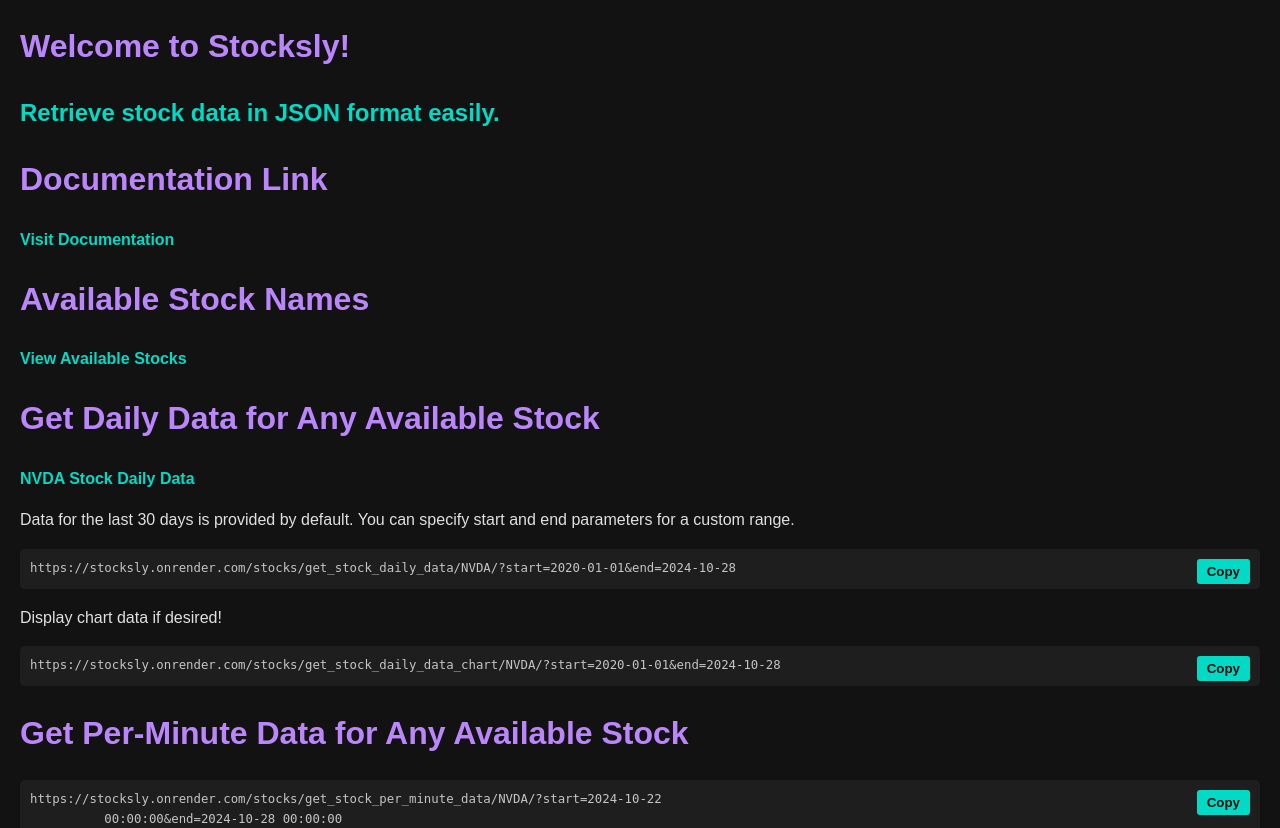
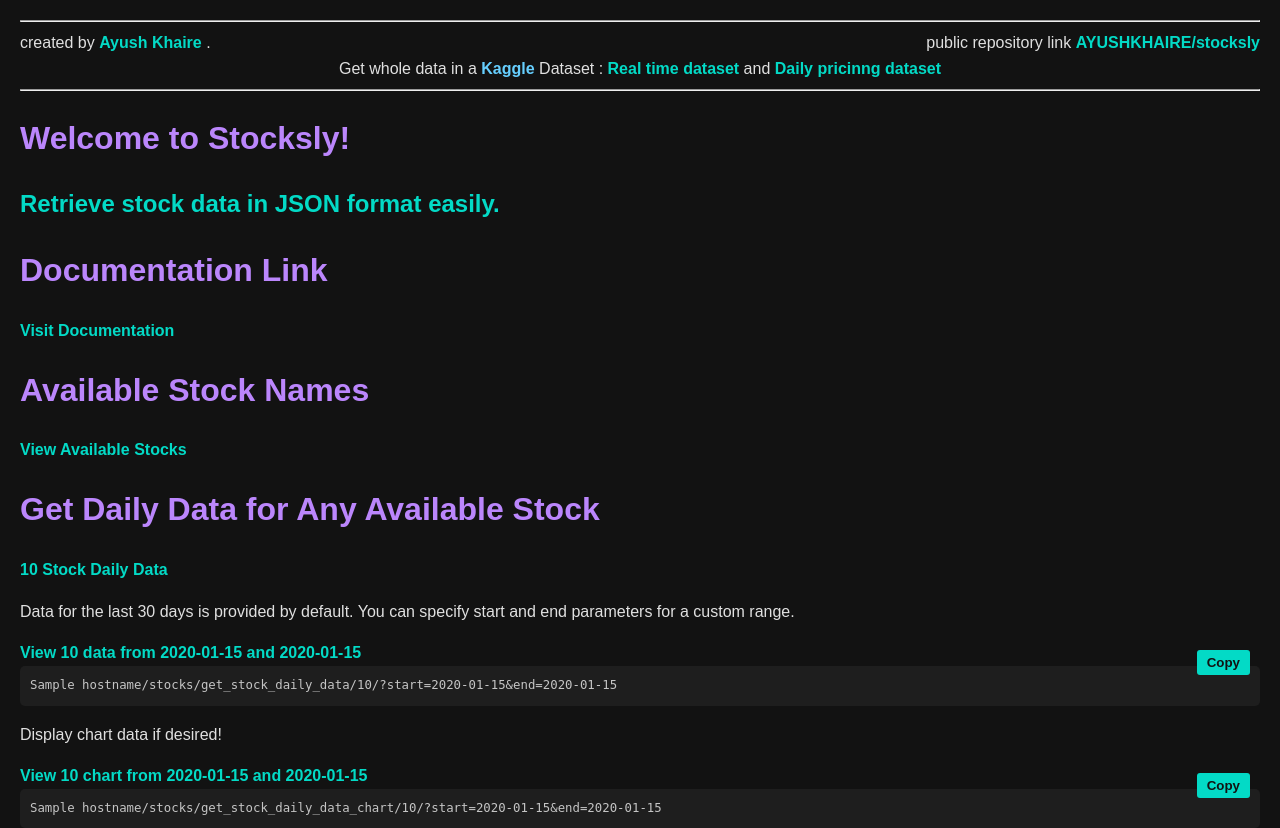
Before and after one commit to AYUSHKHAIRE/mini-project-1, a Django app: template stocksly/templates/index.html in a window 1280 px wide. Shown: the top 828 px of the page. Run offline with Django 5.2, Linux system fonts and the light colour scheme; the template is opened without the code that fills it: most values are stand-ins (such as "Sample title", 1, 10 or a date in 2020); parts of the project's set-up code (start-up, migrations or seed data) failed here and were passed over; grey boxes are pictures that could not be loaded.

Commit message:
addded kagggle linnks

```diff
--- a/stocksly/templates/index.html
+++ b/stocksly/templates/index.html
@@ -100,47 +100,43 @@
     </style>
   </head>
   <body>
+    <hr>
+    <div style="display: flex;justify-content: space-between;">
+      <div>
+      created by <a href="https://www.linkedin.com/in/ayushkhaire" target="_blank" >Ayush Khaire</a> .
+    </div>
+    <div>
+      public repository link <a href="https://github.com/AYUSHKHAIRE/stocksly/" target="_blank" > AYUSHKHAIRE/stocksly </a>
+    </div>
+    </div>
+    <div style="display: flex;justify-content: center;">
+      Get whole data in a <a href="https://www.kaggle.com/" style="color: #66cfff;">&nbsp;Kaggle&nbsp;</a> Dataset&nbsp;:&nbsp;
+      <a href="https://www.kaggle.com/datasets/ayushkhaire/real-time-stocks-data">Real time dataset</a>&nbsp;and&nbsp;
+      <a href="https://www.kaggle.com/datasets/ayushkhaire/stock-past-one-year-data">Daily pricinng dataset</a>
+    </div>
+    <hr>
     <h1>Welcome to Stocksly!</h1>
     <h2>Retrieve stock data in JSON format easily.</h2>
 
     <div class="section">
       <h1>Documentation Link</h1>
-      <a class="btn" href="https://stocksly.onrender.com/" target="_blank"
-        >Visit Documentation</a
-      >
+      <a class="btn" href="https://{{ hostname }}/" target="_blank">Visit Documentation</a>
     </div>
 
     <div class="section">
       <h1>Available Stock Names</h1>
-      <a
-        class="btn"
-        href="https://stocksly.onrender.com/stocks/get_available_stocks/"
-        target="_blank"
-        >View Available Stocks</a
-      >
+      <a class="btn" href="https://{{ hostname }}/stocks/get_available_stocks/" target="_blank">View Available Stocks</a>
     </div>
 
     <div class="section">
       <h1>Get Daily Data for Any Available Stock</h1>
-      <a
-        class="btn"
-        href="https://stocksly.onrender.com/stocks/get_stock_daily_data/NVDA/"
-        target="_blank"
-        >NVDA Stock Daily Data</a
-      >
-      <p>
-        Data for the last 30 days is provided by default. You can specify start
-        and end parameters for a custom range.
-      </p>
+      <a class="btn" href="https://{{ hostname }}/stocks/get_stock_daily_data/{{ stock }}/" target="_blank">{{ stock }} Stock Daily Data</a>
+      <p>Data for the last 30 days is provided by default. You can specify start and end parameters for a custom range.</p>
 
       <div class="code-container">
-        <code
-          >https://stocksly.onrender.com/stocks/get_stock_daily_data/NVDA/?start=2020-01-01&end=2024-10-28</code
-        >
-        <button
-          class="copy-btn"
-          onclick="copyToClipboard('https://stocksly.onrender.com/stocks/get_stock_daily_data/NVDA/?start=2020-01-01&end=2024-10-28')"
-        >
+        <a href="https://{{ hostname }}/stocks/get_stock_daily_data/{{ stock }}/?start={{ starttime }}&end={{ endtime }}">View {{ stock }} data from {{ starttime }} and {{ endtime }}</a>
+        <code>{{ hostname }}/stocks/get_stock_daily_data/{{ stock }}/?start={{ starttime }}&end={{ endtime }}</code>
+        <button class="copy-btn" onclick="copyToClipboard('https://{{ hostname }}/stocks/get_stock_daily_data/{{ stock }}/?start={{ starttime }}&end={{ endtime }}')">
           Copy
         </button>
       </div>
@@ -148,51 +144,40 @@
       <p>Display chart data if desired!</p>
 
       <div class="code-container">
-        <code
-          >https://stocksly.onrender.com/stocks/get_stock_daily_data_chart/NVDA/?start=2020-01-01&end=2024-10-28</code
-        >
-        <button
-          class="copy-btn"
-          onclick="copyToClipboard('https://stocksly.onrender.com/stocks/get_stock_daily_data_chart/NVDA/?start=2020-01-01&end=2024-10-28')"
-        >
-          Copy
-        </button>
-      </div>
-    </div>
-
-    <div class="section">
-      <h1>Get Per-Minute Data for Any Available Stock</h1>
-
-      <div class="code-container">
-        <code
-          >https://stocksly.onrender.com/stocks/get_stock_per_minute_data/NVDA/?start=2024-10-22
-          00:00:00&end=2024-10-28 00:00:00</code
-        >
-        <button
-          class="copy-btn"
-          onclick="copyToClipboard('https://stocksly.onrender.com/stocks/get_stock_per_minute_data/NVDA/?start=2024-10-22 00:00:00&end=2024-10-28 00:00:00')"
-        >
+        <a href="https://{{ hostname }}/stocks/get_stock_daily_data_chart/{{ stock }}/?start={{ starttime }}&end={{ endtime }}">View {{ stock }} chart from {{ starttime }} and {{ endtime }}</a>
+        <code>{{ hostname }}/stocks/get_stock_daily_data_chart/{{ stock }}/?start={{ starttime }}&end={{ endtime }}</code>
+        <button class="copy-btn" onclick="copyToClipboard('https://{{ hostname }}/stocks/get_stock_daily_data_chart/{{ stock }}/?start={{ starttime }}&end={{ endtime }}')">
           Copy
         </button>
       </div>
 
-      <p>Display chart data for per-minute data if desired!</p>
+      <iframe src="https://{{ hostname }}/stocks/get_stock_daily_data_chart/{{ stock }}/?start={{ starttime }}&end={{ endtime }}" frameborder="0" style="width: 90vw; height: 60vh;"></iframe>
+    </div>
 
+    <div class="section">
+      <h1>Get Per Minute Data for Any Available Stock</h1>
       <div class="code-container">
-        <code
-          >https://stocksly.onrender.com/stocks/get_stock_per_minute_data_chart/NVDA/?start=2024-10-22
-          00:00:00&end=2024-10-28 00:00:00</code
-        >
-        <button
-          class="copy-btn"
-          onclick="copyToClipboard('https://stocksly.onrender.com/stocks/get_stock_per_minute_data_chart/NVDA/?start=2024-10-22 00:00:00&end=2024-10-28 00:00:00')"
-        >
+        <a href="https://{{ hostname }}/stocks/get_stock_per_minute_data/{{ stock }}/?start={{ startperminutetime }}&end={{ endperminutetime }}">View {{ stock }} data from {{ startperminutetime }} and {{ endperminutetime }}</a>
+        <code>https://{{ hostname }}/stocks/get_stock_per_minute_data/{{ stock }}/?start={{ startperminutetime }}&end={{ endperminutetime }}</code>
+        <button class="copy-btn" onclick="copyToClipboard('https://{{ hostname }}/stocks/get_stock_per_minute_data/{{ stock }}/?start={{ startperminutetime }}&end={{ endperminutetime }}')">
           Copy
         </button>
       </div>
+
+      <p>Display chart data if desired!</p>
+
+      <div class="code-container">
+        <a href="https://{{ hostname }}/stocks/get_stock_per_minute_data_chart/{{ stock }}/?start={{ startperminutetime }}&end={{ endperminutetime }}">View {{ stock }} chart from {{ startperminutetime }} and {{ endperminutetime }}</a>
+        <code>https://{{ hostname }}/stocks/get_stock_per_minute_data_chart/{{ stock }}/?start={{ startperminutetime }}&end={{ endperminutetime }}</code>
+        <button class="copy-btn" onclick="copyToClipboard('https://{{ hostname }}/stocks/get_stock_per_minute_data_chart/{{ stock }}/?start={{ startperminutetime }}&end={{ endperminutetime }}')">
+          Copy
+        </button>
+      </div>
+
+      <iframe src="https://{{ hostname }}/stocks/get_stock_per_minute_data_chart/{{ stock }}/?start={{ startperminutetime }}&end={{ endperminutetime }}" frameborder="0" style="width: 90vw; height: 60vh;"></iframe>
     </div>
 
-    <!-- Copy notification container -->
+    <!-- Notification element for successful copy action -->
     <div id="copy-notification" class="copy-notification">
       Copied to clipboard!
     </div>
```
